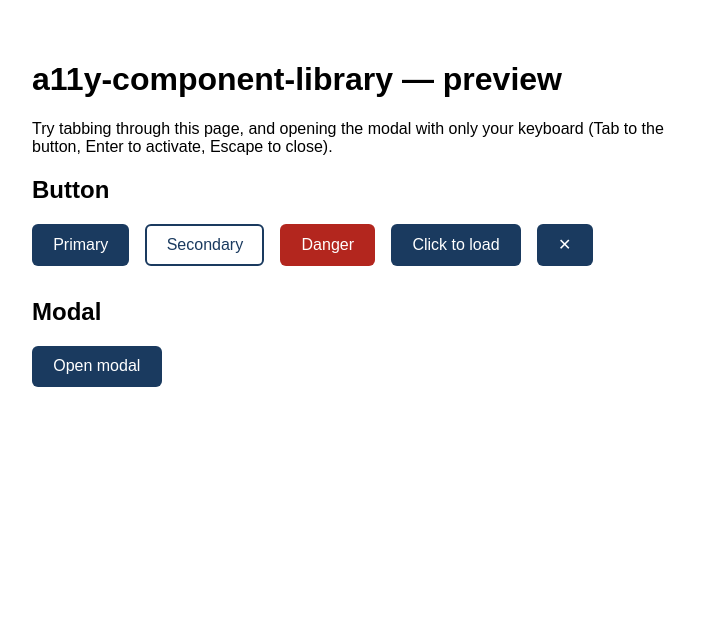
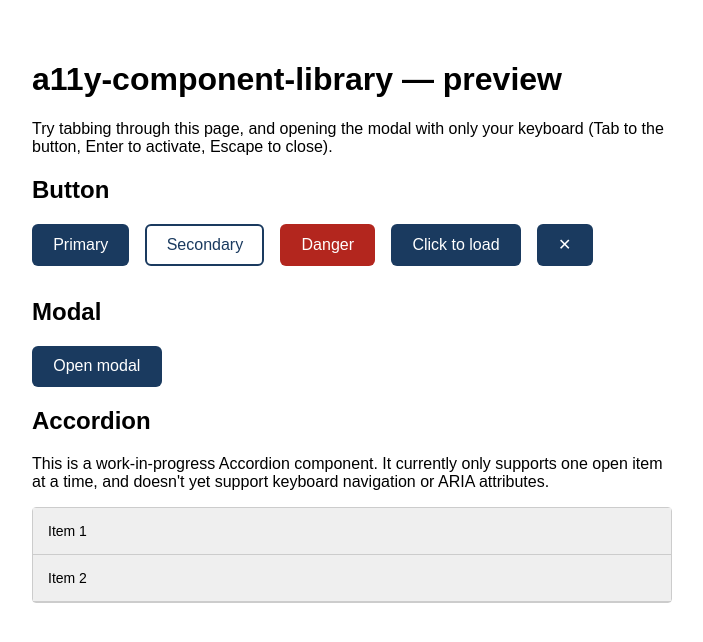
Before and after one commit to git-anjalib/a11y-component-library, a React (Vite) app: page / in a window 1280 px wide. Shown: the top 642 px of the page, without its empty margins (8-711 px from the left). Built offline with nearby package versions, Linux system fonts and the light colour scheme.

Commit message:
Initial commit: Button and Modal with accessibility tests

```diff
--- a/jest.config.js
+++ b/jest.config.js
@@ -1,7 +1,6 @@
 export default {
   preset: "ts-jest",
   testEnvironment: "jsdom",
-  setupFilesAfterEach: [],
   setupFilesAfterEnv: ["<rootDir>/src/test/setupTests.ts"],
   moduleNameMapper: {
     "\\.(css|less|scss)$": "identity-obj-proxy",
--- a/package.json
+++ b/package.json
@@ -3,7 +3,7 @@
   "version": "0.1.0",
   "description": "An accessible, WCAG 2.1 AA-focused React component library built with TypeScript.",
   "type": "module",
-  "homepage": "https://git-anjalib.github.io/a11y-component-library",
+  "homepage": "https://YOUR-GITHUB-USERNAME.github.io/a11y-component-library",
   "scripts": {
     "dev": "vite",
     "build": "vite build",
@@ -30,6 +30,7 @@
     "@vitejs/plugin-react": "^4.3.1",
     "@types/jest": "^29.5.12",
     "gh-pages": "^6.1.1",
+    "identity-obj-proxy": "^3.0.0",
     "jest": "^29.7.0",
     "jest-axe": "^9.0.0",
     "jest-environment-jsdom": "^29.7.0",
--- a/src/App.tsx
+++ b/src/App.tsx
@@ -1,6 +1,7 @@
 import React, { useState } from "react";
 import { Button } from "./components/Button";
 import { Modal } from "./components/Modal";
+import { Accordion, AccordionItem } from "./components/Accordion/Accordion";
 
 /**
  * This App is just a dev-time playground for manually trying out the
@@ -52,6 +53,29 @@ export const App: React.FC = () => {
           <Button onClick={() => setIsModalOpen(false)}>Close</Button>
         </Modal>
       </section>
+
+      <section>
+        <h2>Accordion</h2>
+        <p>
+          This is a work-in-progress Accordion component. It currently only
+          supports one open item at a time, and doesn't yet support keyboard
+          navigation or ARIA attributes.
+        </p>
+        <Accordion
+          items={[
+            {
+              id: "item-1",
+              title: "Item 1",
+              content: <p>Content for Item 1</p>
+            },
+            {
+              id: "item-2",
+              title: "Item 2",
+              content: <p>Content for Item 2</p>
+            }
+          ]}
+        />
+      </section>
     </main>
   );
 };
--- /dev/null
+++ b/src/components/Accordion/Accordion.css
@@ -0,0 +1,17 @@
+.a11y-accordion {
+  border: 1px solid #ccc;
+  border-radius: 4px;
+}
+.a11y-accordion .a11y-accordion__item > .a11y-accordion__content{
+  padding: 15px;
+  border: none;
+  transition: max-height 0.2s ease-out;
+}
+.a11y-accordion .a11y-accordion__item >button{
+  border:none;
+  border-bottom: 1px solid #ccc;
+  width: 100%;
+  text-align: left;
+  padding: 15px;
+  font-size: 14px;
+}
--- /dev/null
+++ b/src/components/Accordion/Accordion.tsx
@@ -0,0 +1,60 @@
+import React from "react";
+import "./Accordion.css";
+
+export type AccordionVariant = "bordered" | "flush";
+
+export interface AccordionItem {
+  /** The title of the accordion item, which is always visible */
+  id: string;
+  title: string;
+  content: React.ReactNode;
+}
+export interface AccordionProps {
+  items: AccordionItem[];
+  defaultOpenId?: string;
+  variant?: AccordionVariant;
+  children?: React.ReactNode;
+
+  onItemToggle(id: string): void;
+}
+
+export const Accordion: React.FC<AccordionProps> = ({
+  items,
+  variant = "bordered",
+  defaultOpenId,
+  onItemToggle,
+}) => {
+  const [openItemId, setOpenItemId] = React.useState<string | null>(defaultOpenId || null);
+  const headingsRef = React.useRef<{ [key: string]: HTMLButtonElement | null }>({});
+
+  const handleItemToggle = (id: string) => {
+    const isOpen = openItemId === id;
+    const newOpenItemId = isOpen ? null : id;
+    setOpenItemId(newOpenItemId);
+  };
+    return (
+    <div className={'a11y-accordion a11y-accordion--' + variant}>
+      {items.map((item) => (
+        <div key={item.id} className="a11y-accordion__item">
+          <button
+            type="button"
+            aria-expanded={openItemId === item.id}
+            aria-controls={`${item.id}-content`}
+            id={`${item.id}-heading`}
+            ref={(el) => {
+              headingsRef.current[item.id] = el;
+            }}
+            onClick={() => handleItemToggle(item.id)}
+          >
+            {item.title}
+          </button>
+          {openItemId === item.id && <div className="a11y-accordion__content"
+          role="region"
+          aria-labelledby={`${item.id}-heading`}>
+            {item.content}
+          </div>}
+        </div>
+      ))}
+    </div>
+  );
+}
--- a/src/components/Modal/Modal.tsx
+++ b/src/components/Modal/Modal.tsx
@@ -35,6 +35,17 @@ export const Modal: React.FC<ModalProps> = ({
   const dialogRef = useRef<HTMLDivElement>(null);
   const triggerElementRef = useRef<HTMLElement | null>(null);
 
+  // Keep the latest onClose in a ref, updated on every render, so the
+  // effect below doesn't need onClose in its dependency array. Without
+  // this, an inline `onClose={() => ...}` passed by the parent gets a new
+  // identity on every render, which would re-run the whole effect (and
+  // re-capture the wrong "restore focus to" element) even when the modal
+  // is still open and nothing meaningful actually changed.
+  const onCloseRef = useRef(onClose);
+  useEffect(() => {
+    onCloseRef.current = onClose;
+  }, [onClose]);
+
   useEffect(() => {
     if (!isOpen) return;
 
@@ -46,7 +57,7 @@ export const Modal: React.FC<ModalProps> = ({
 
     const handleKeyDown = (event: KeyboardEvent) => {
       if (event.key === "Escape") {
-        onClose();
+        onCloseRef.current();
         return;
       }
 
@@ -76,7 +87,7 @@ export const Modal: React.FC<ModalProps> = ({
       // and screen-reader users aren't dropped back at the top of the page.
       triggerElementRef.current?.focus();
     };
-  }, [isOpen, onClose]);
+  }, [isOpen]);
 
   if (!isOpen) return null;
 
--- a/tsconfig.json
+++ b/tsconfig.json
@@ -4,6 +4,8 @@
     "useDefineForClassFields": true,
     "lib": ["ES2020", "DOM", "DOM.Iterable"],
     "module": "ESNext",
+    "esModuleInterop": true,
+    "allowSyntheticDefaultImports": true,
     "skipLibCheck": true,
     "moduleResolution": "bundler",
     "resolveJsonModule": true,
```
Also changed, not shown: 2 other files (tests, documents, lock files or other folders).
